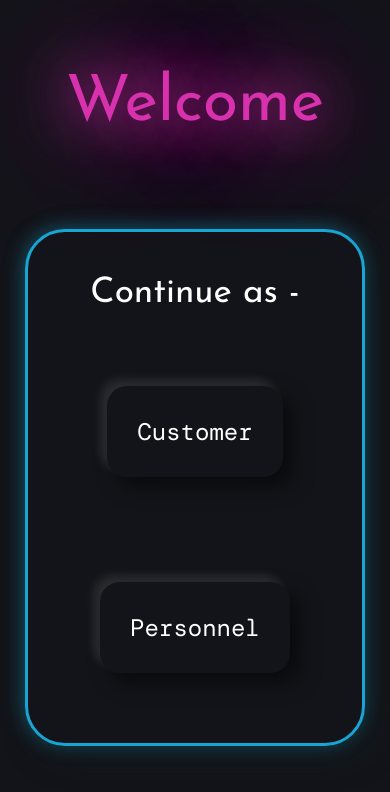
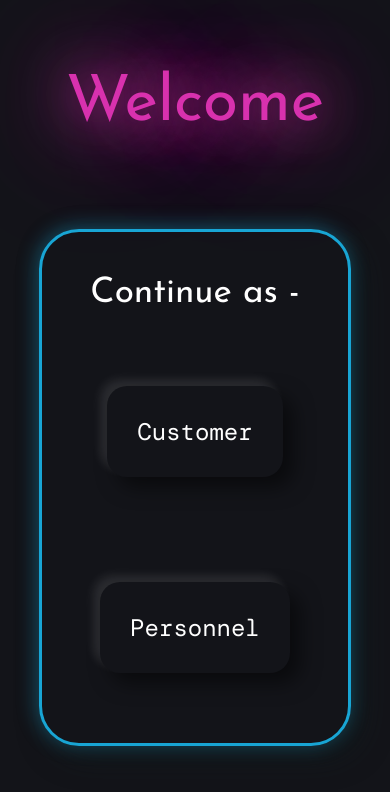
Before and after one commit to Inc1ner8r/hotel_webapp, a website: page index.html in a window 390 px wide. Drawn offline with nearby package versions, Linux system fonts and the light colour scheme; files that its build step writes are made by us from their sources; no server answers.

Commit message:
change a nav box min width

```diff
--- a/css/styles.scss
+++ b/css/styles.scss
@@ -47,8 +47,8 @@ body{
         padding: 20px;
         border: 3px solid $blue-primary;
         box-shadow: -2px -2px 20px rgba(24, 165, 212, 0.4),
-                            10px 10px 30px rgba(16, 32, 34, 0.5);
-        width: clamp(340px,80vw,900px);
+                    10px 10px 30px rgba(16, 32, 34, 0.5);
+        width: clamp(270px,80vw,900px);
         margin: 20px 0px;
 
         border-radius: 40px;
```
